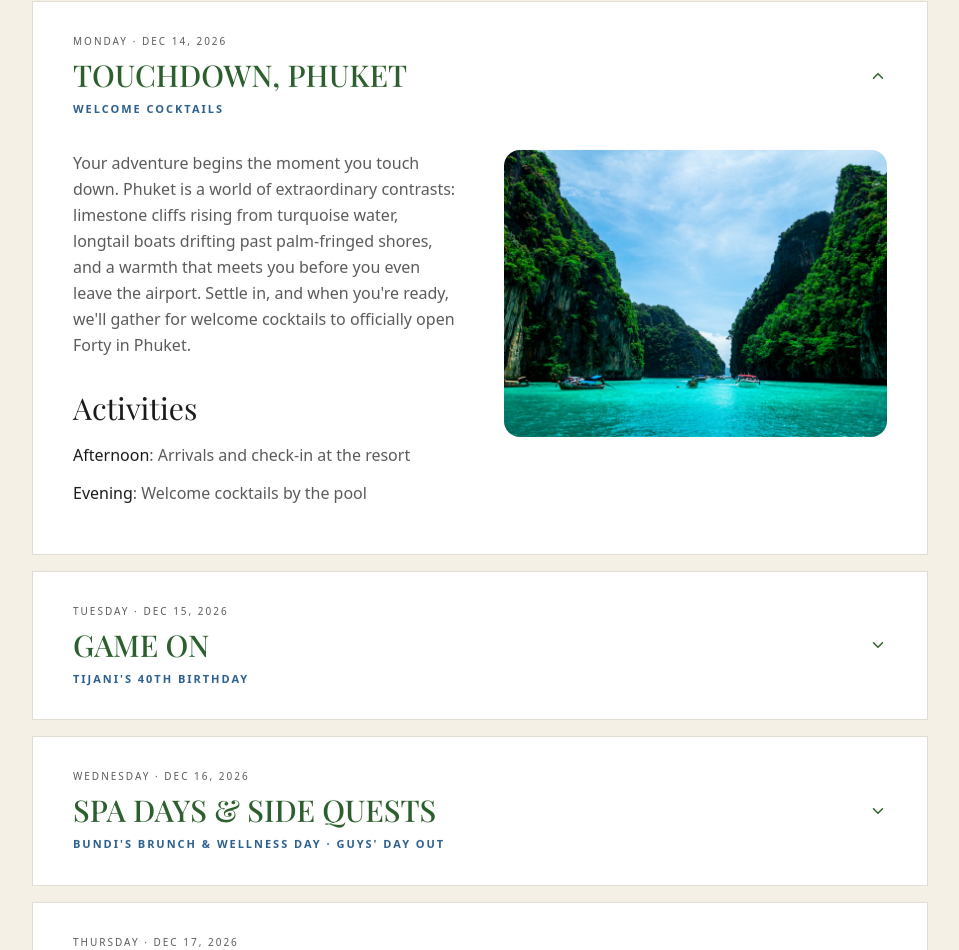
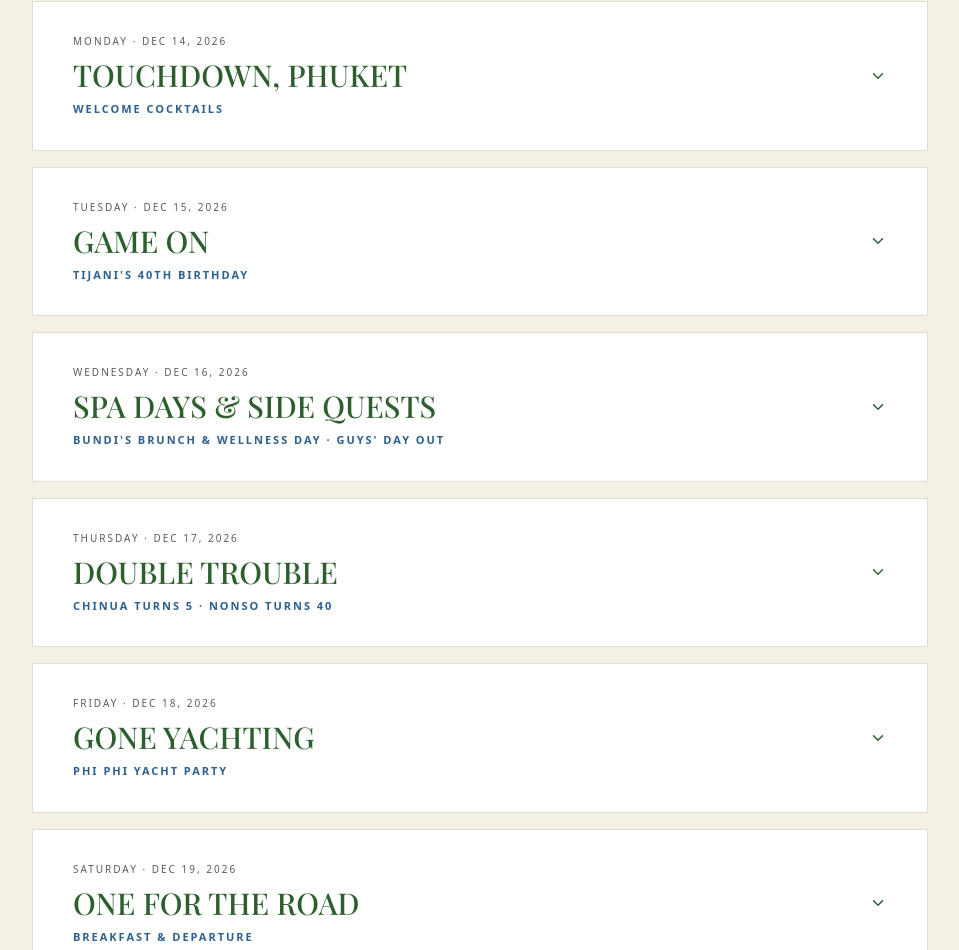
Before and after one commit to nomsou/birthday-phuket, a Next.js app: page / in a window 1280 px wide. Shown: the part 1891-2841 px from the top of the page, without its empty margins (160-1119 px from the left). Built offline with nearby package versions, Linux system fonts and the light colour scheme.

Commit message:
fix(itinerary): collapse all cards on initial rende

```diff
--- a/src/components/itinerary/Daycard.tsx
+++ b/src/components/itinerary/Daycard.tsx
@@ -21,7 +21,7 @@ export function DayCard({
   day: ItineraryDay;
   isFirst?: boolean;
 }) {
-  const [open, setOpen] = useState(!!isFirst);
+  const [open, setOpen] = useState(false);
 
   return (
     <div className="border bg-white" style={{ borderColor: "#E0DCD0" }}>
```
